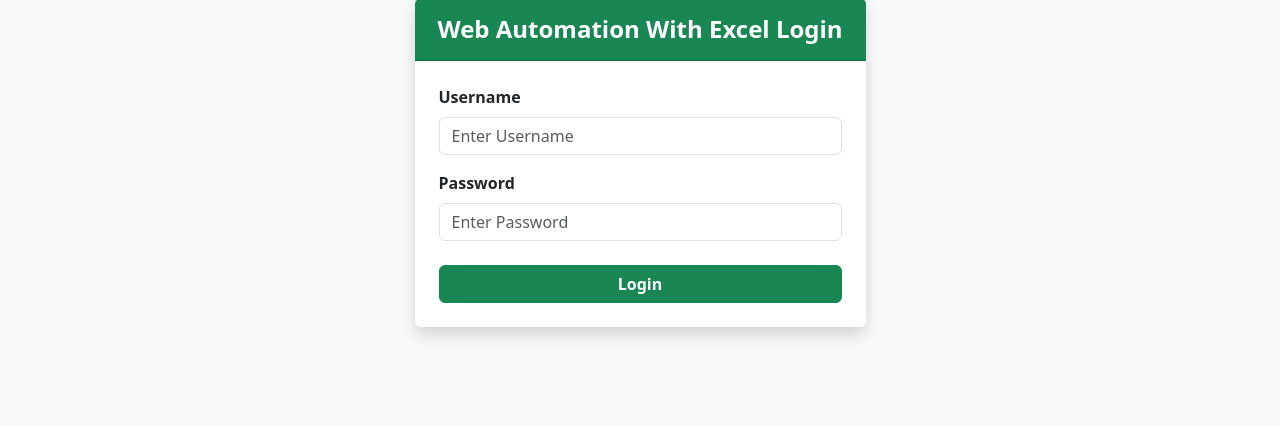
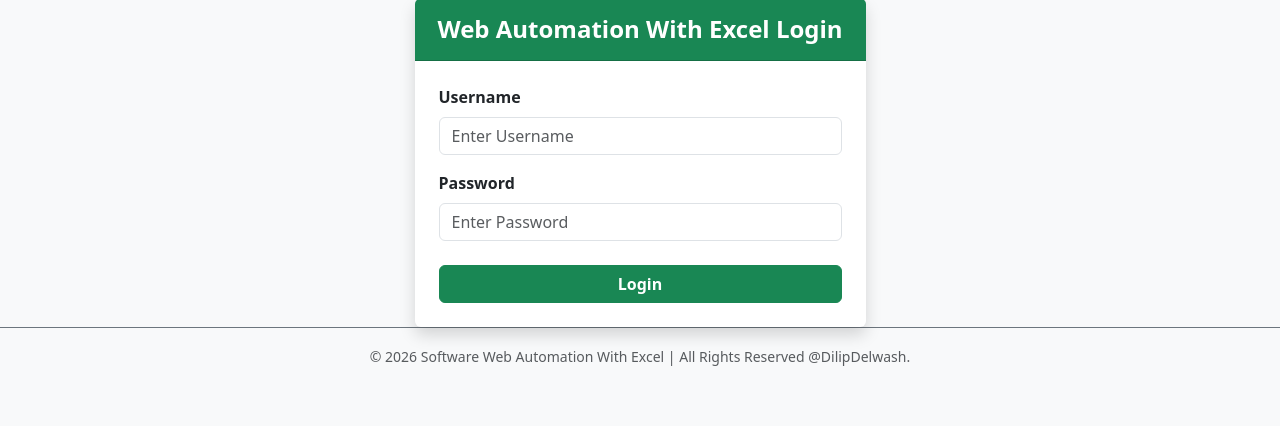
Before and after one commit to Dilip25825/web-automation-with-excel-khata, a Django app: page /login/ in a window 1280 px wide. Shown: the part 105-531 px from the top of the page. Run offline with Django 5.2, Linux system fonts and the light colour scheme; some libraries are stand-ins or nearby versions.

Commit message:
Update : Add Footer

```diff
--- a/khata/templates/khata/base.html
+++ b/khata/templates/khata/base.html
@@ -141,7 +141,6 @@
     </script>
 </body>
 
-</html>
-</body>
+{% include 'khata/footer.html' %}
 
 </html>
--- /dev/null
+++ b/khata/templates/khata/footer.html
@@ -0,0 +1,7 @@
+<footer class="footer mt-auto py-3 bg-light border-top border-secondary text-center">
+    <div class="container">
+        <span class="text-muted small">© 2026 Software Web Automation With Excel | All Rights Reserved @DilipDelwash.</span>
+    </div>
+</footer>
+
+<script src="https://cdn.jsdelivr.net/npm/bootstrap@5.3.0/dist/js/bootstrap.bundle.min.js"></script>
--- a/khata/templates/khata/login.html
+++ b/khata/templates/khata/login.html
@@ -28,4 +28,6 @@
         </div>
     </div>
 </div>
+
+
 {% endblock %}
```
